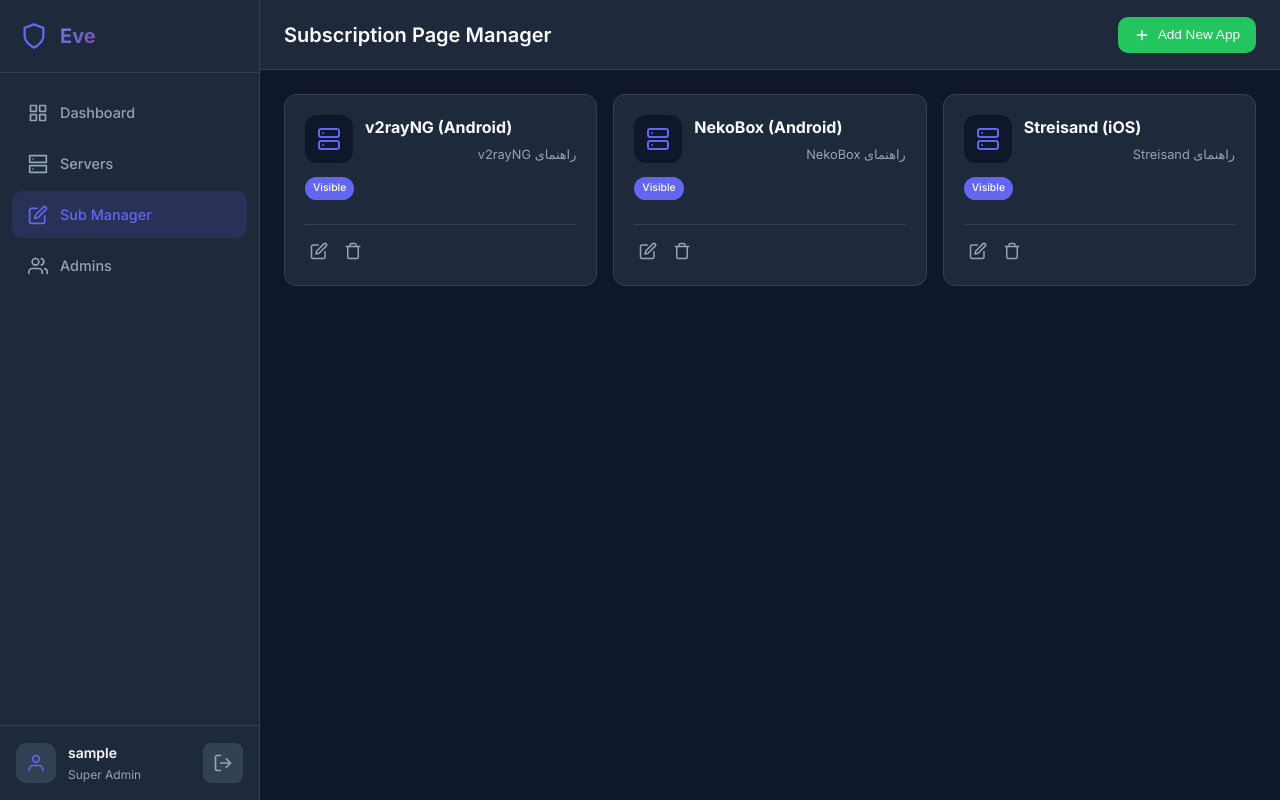
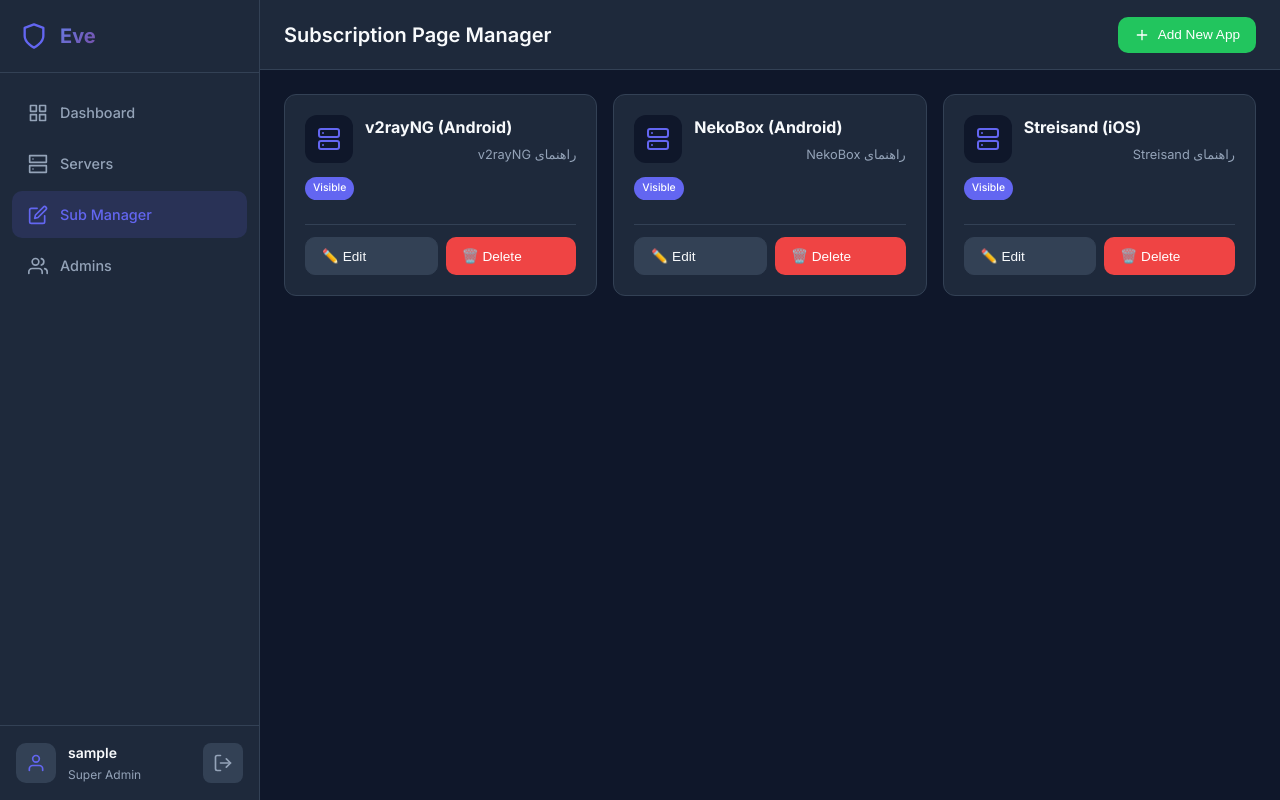
Before and after one commit to yoyoraya/eve-xui-manager, a Flask app: page /sub-manager in a window 1280 px wide. Run offline with Flask 3, Linux system fonts and the light colour scheme; the visitor is signed in with stand-in values (Sample User, id 1); data comes from the database, SQL or seed files in the repository.

Commit message:
Update delete button to match other action buttons' styling
Add .btn-danger CSS class and update sub_manager.html to use it for the delete button, making it consistent with edit, download, and store buttons.

Replit-Commit-Author: Agent
Replit-Commit-Session-Id: de994749-b8b1-4d31-acc6-cbd2a1bf937c
Replit-Commit-Checkpoint-Type: full_checkpoint
Replit-Commit-Event-Id: 90311c8c-d473-418b-9942-6b3d0ff827d5
Replit-Commit-Screenshot-Url: https://storage.googleapis.com/screenshot-production-us-central1/6af638d0-32b6-4878-977c-10a97a2c5605/de994749-b8b1-4d31-acc6-cbd2a1bf937c/T49EH4M

```diff
--- a/static/style.css
+++ b/static/style.css
@@ -427,6 +427,15 @@ input:checked + .slider:before {
     background: #16a34a;
 }
 
+.btn-danger {
+    background: var(--danger);
+    color: white;
+}
+
+.btn-danger:hover {
+    background: #dc2626;
+}
+
 .stats-grid {
     display: grid;
     grid-template-columns: repeat(4, 1fr);
--- a/templates/sub_manager.html
+++ b/templates/sub_manager.html
@@ -130,19 +130,13 @@
                     </span>
                 </div>
 
-                <div class="server-actions" style="margin-top: 12px; padding-top: 12px; border-top: 1px solid var(--border-color);">
-                    <button class="action-btn" onclick="openEditModal(${app.id})" title="Edit">
-                        <svg xmlns="http://www.w3.org/2000/svg" width="18" height="18" viewBox="0 0 24 24" fill="none" stroke="currentColor" stroke-width="2" stroke-linecap="round" stroke-linejoin="round">
-                            <path d="M11 4H4a2 2 0 0 0-2 2v14a2 2 0 0 0 2 2h14a2 2 0 0 0 2-2v-7"></path>
-                            <path d="M18.5 2.5a2.121 2.121 0 0 1 3 3L12 15l-4 1 1-4 9.5-9.5z"></path>
-                        </svg>
+                <div class="server-actions" style="display: flex; gap: 8px; margin-top: 12px; padding-top: 12px; border-top: 1px solid var(--border-color);">
+                    <button class="btn btn-secondary" onclick="openEditModal(${app.id})" title="Edit" style="flex: 1; text-align: center;">
+                        ✏️ Edit
                     </button>
 
-                    <button class="action-btn danger" onclick="deleteApp(${app.id})" title="Delete">
-                        <svg xmlns="http://www.w3.org/2000/svg" width="18" height="18" viewBox="0 0 24 24" fill="none" stroke="currentColor" stroke-width="2" stroke-linecap="round" stroke-linejoin="round">
-                            <polyline points="3 6 5 6 21 6"></polyline>
-                            <path d="M19 6v14a2 2 0 0 1-2 2H7a2 2 0 0 1-2-2V6m3 0V4a2 2 0 0 1 2-2h4a2 2 0 0 1 2 2v2"></path></svg>
-                        </svg>
+                    <button class="btn btn-danger" onclick="deleteApp(${app.id})" title="Delete" style="flex: 1; text-align: center;">
+                        🗑️ Delete
                     </button>
                 </div>
             </div>
```
Also changed, not shown: attached_assets/Screenshot 2025-12-02 090256_1764656117055.png (added), attached_assets/image_1764655944363.png (added), attached_assets/targeted_element_1764656127872.png (added), 1 other file.
